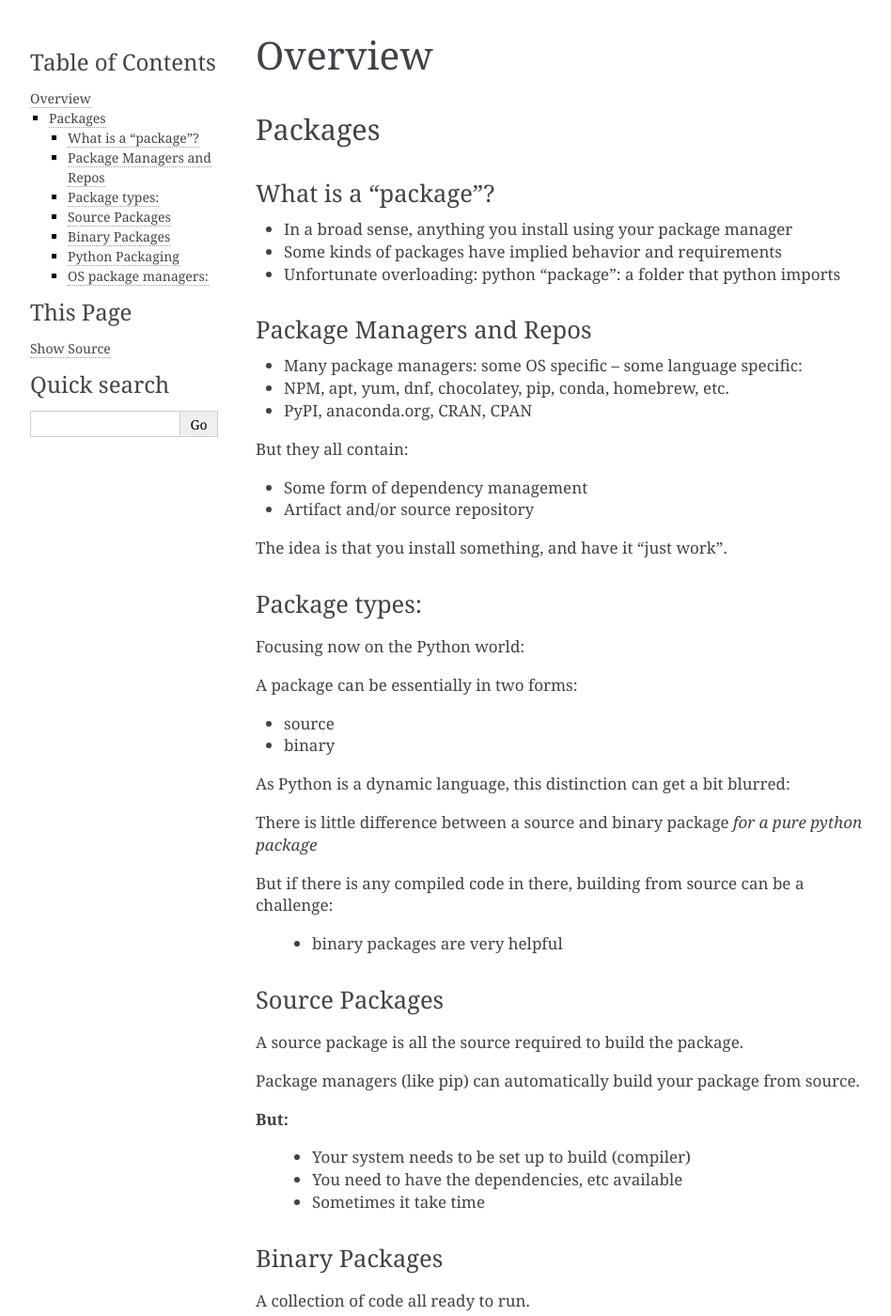
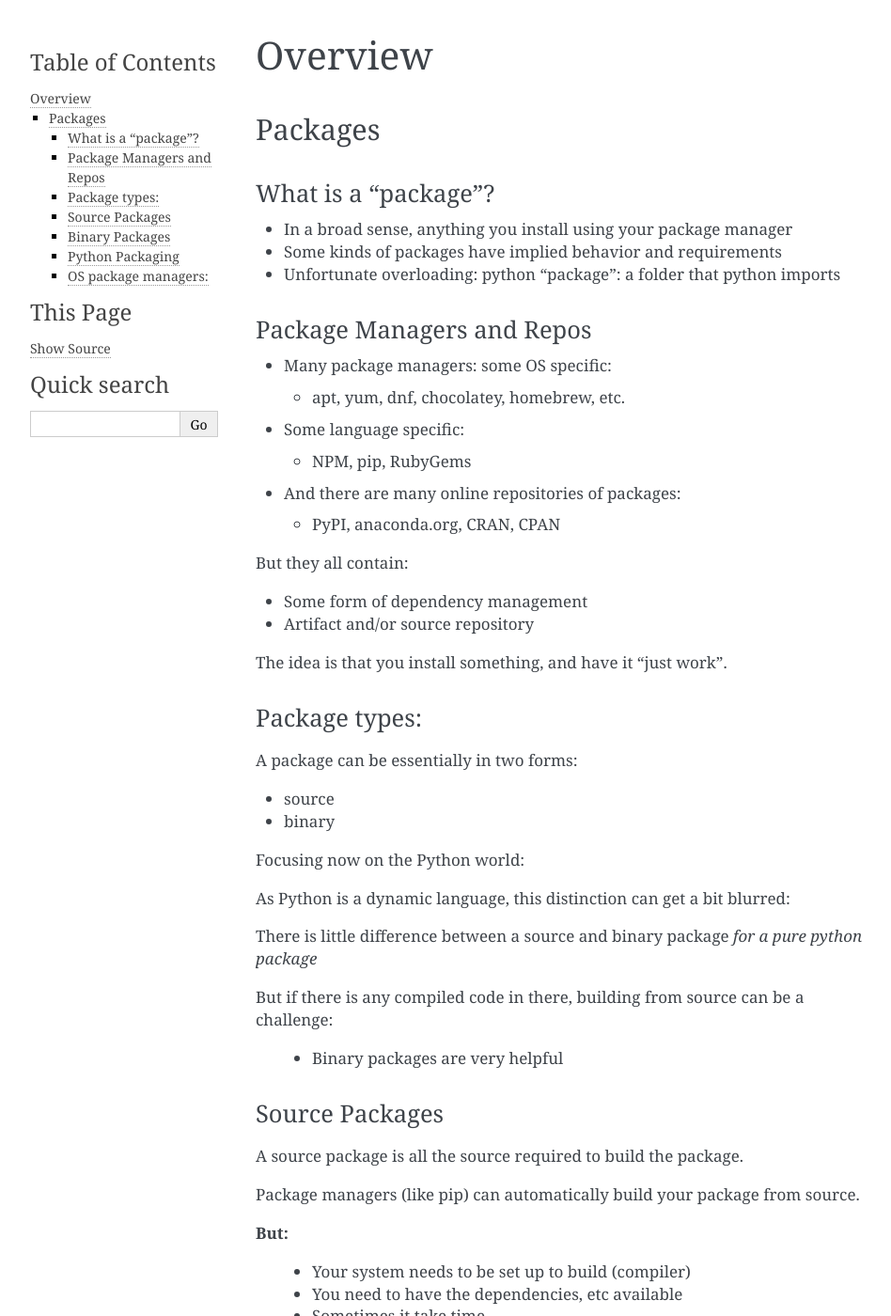
Before and after one commit to python-packaging-tutorial/python-packaging-tutorial, a Sphinx documentation site: the page built from sphinx_presentation/source/overview.rst, in a window 1280 px wide and 1400 px high. Shown: the whole window at 94% size, without its empty margins (148-1096 px from the left). Built offline with Sphinx 7.4.7, drawn with Linux system fonts in a browser that asks for light colours; some of the changed text lies outside the part shown.

```diff
--- a/sphinx_presentation/source/index.rst
+++ b/sphinx_presentation/source/index.rst
@@ -27,6 +27,9 @@ Topics
    binaries_dependencies
    conda_packages
    conda_forge
+
+
+https://ocefpaf.github.io/2018-SciPy-python-packaging-tutorial/
 
    conda
 
--- a/sphinx_presentation/source/overview.rst
+++ b/sphinx_presentation/source/overview.rst
@@ -22,12 +22,17 @@ What is a “package”?
 Package Managers and Repos
 --------------------------
 
-* Many package managers: some OS specific -- some language specific:
+* Many package managers: some OS specific:
 
-* NPM, apt, yum, dnf, chocolatey, pip, conda, homebrew, etc.
+  - apt, yum, dnf, chocolatey, homebrew, etc.
 
-* PyPI, anaconda.org, CRAN, CPAN
+* Some language specific:
 
+  -  NPM, pip, RubyGems
+
+* And there are many online repositories of packages:
+
+  - PyPI, anaconda.org, CRAN, CPAN
 
 But they all contain:
 
@@ -41,12 +46,12 @@ The idea is that you install something, and have it "just work".
 Package types:
 --------------
 
-Focusing now on the Python world:
-
 A package can be essentially in two forms:
 
 * source
 * binary
+
+Focusing now on the Python world:
 
 As Python is a dynamic language, this distinction can get a bit blurred:
 
@@ -54,7 +59,7 @@ There is little difference between a source and binary package *for a pure pytho
 
 But if there is any compiled code in there, building from source can be a challenge:
 
- - binary packages are very helpful
+ - Binary packages are very helpful
 
 Source Packages
 ---------------
```
Also changed, not shown: other parts of sphinx_presentation/source/overview.rst (+23 -20 lines), sphinx_presentation/source/setup_py.rst (+75 -52 lines).
